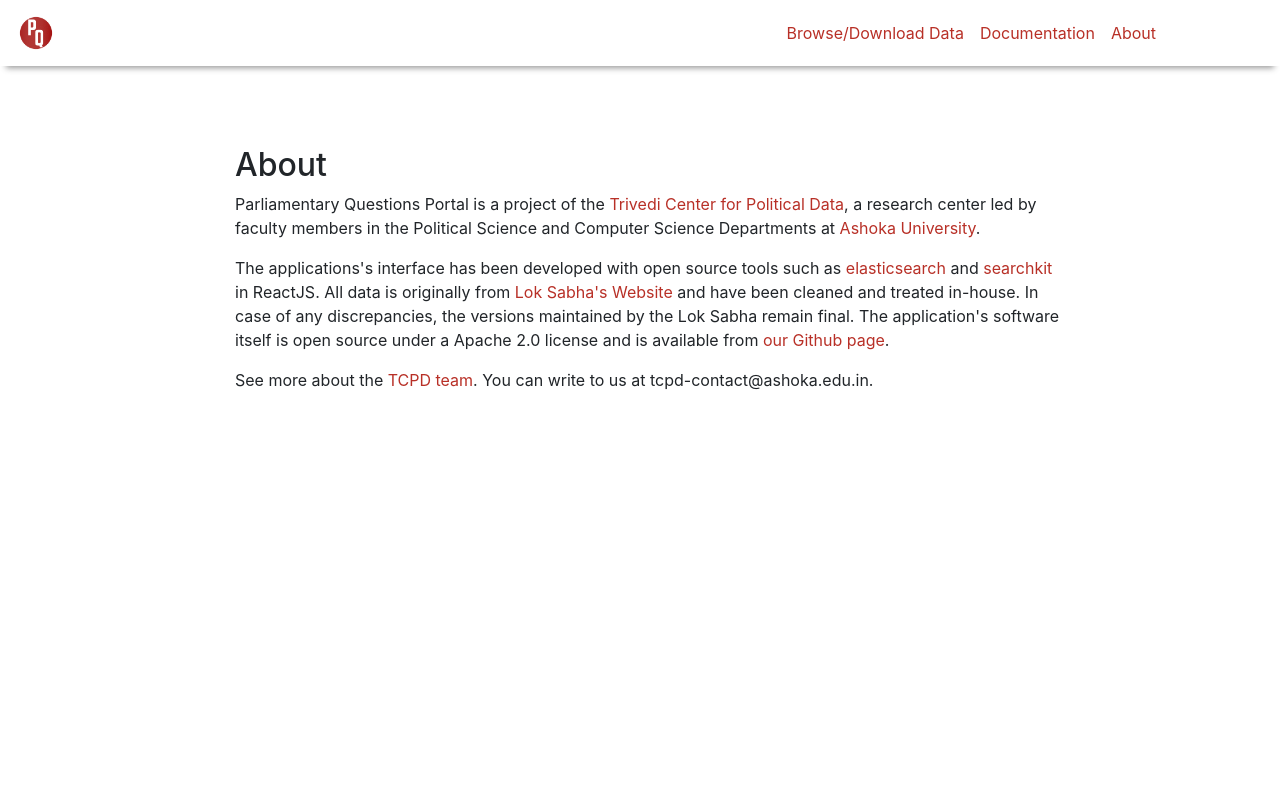
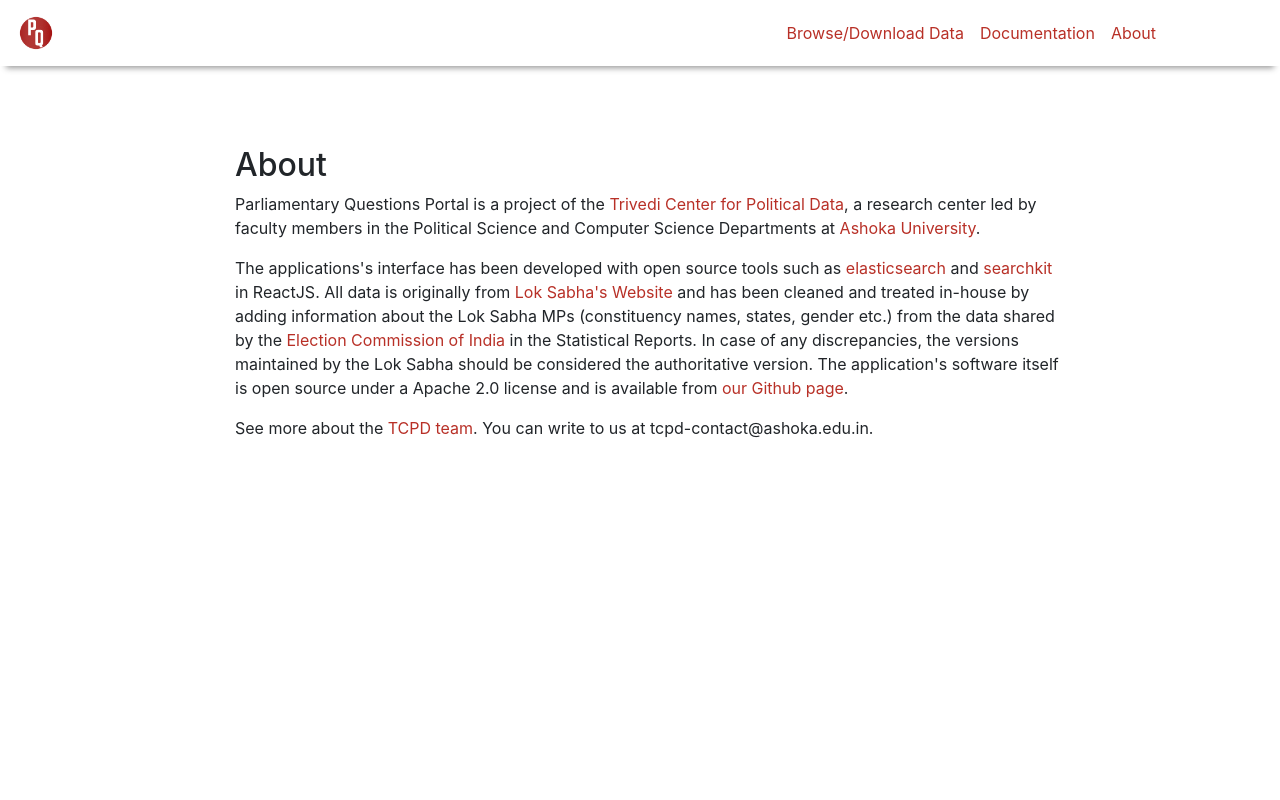
Before and after one commit to salonibhogale/qhsearchui, a React (Create React App) app: page /about in a window 1280 px wide. Shown: the top 800 px of the page. Built offline with nearby package versions, Linux system fonts and the light colour scheme; no server answers; what searchkit would draw is missing.

Commit message:
added more information; altered text

```diff
--- a/src/Components/About.js
+++ b/src/Components/About.js
@@ -20,11 +20,15 @@
             tools such as <a href="https://www.elastic.co/"> elasticsearch </a>{" "}
             and <a href="http://www.searchkit.co/">searchkit</a> in ReactJS. All
             data is originally from{" "}
-            <a href="http://loksabha.nic.in/">Lok Sabha's Website</a> and have
-            been cleaned and treated in-house. In case of any discrepancies, the
-            versions maintained by the Lok Sabha remain final. The application's
-            software itself is open source under a Apache 2.0 license and is
-            available from{" "}
+            <a href="http://loksabha.nic.in/">Lok Sabha's Website</a> and has
+            been cleaned and treated in-house by adding information about the
+            Lok Sabha MPs (constituency names, states, gender etc.) from the
+            data shared by the{" "}
+            <a href="https://eci.gov.in/">Election Commission of India</a> in
+            the Statistical Reports. In case of any discrepancies, the versions
+            maintained by the Lok Sabha should be considered the authoritative
+            version. The application's software itself is open source under a
+            Apache 2.0 license and is available from{" "}
             <a href="https://github.com/tcpd/qhsearchui">our Github page</a>.
           </p>
           <p>
```
